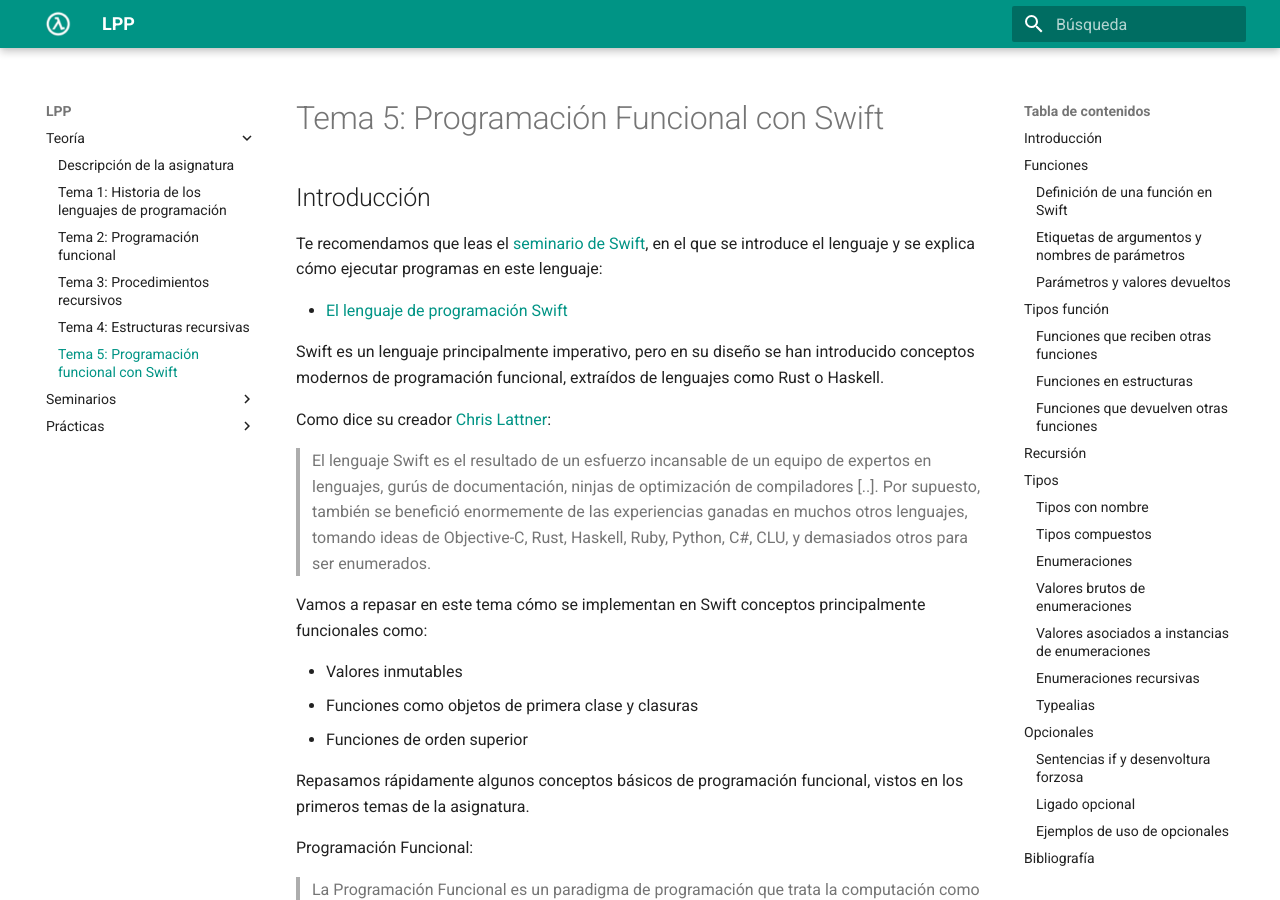
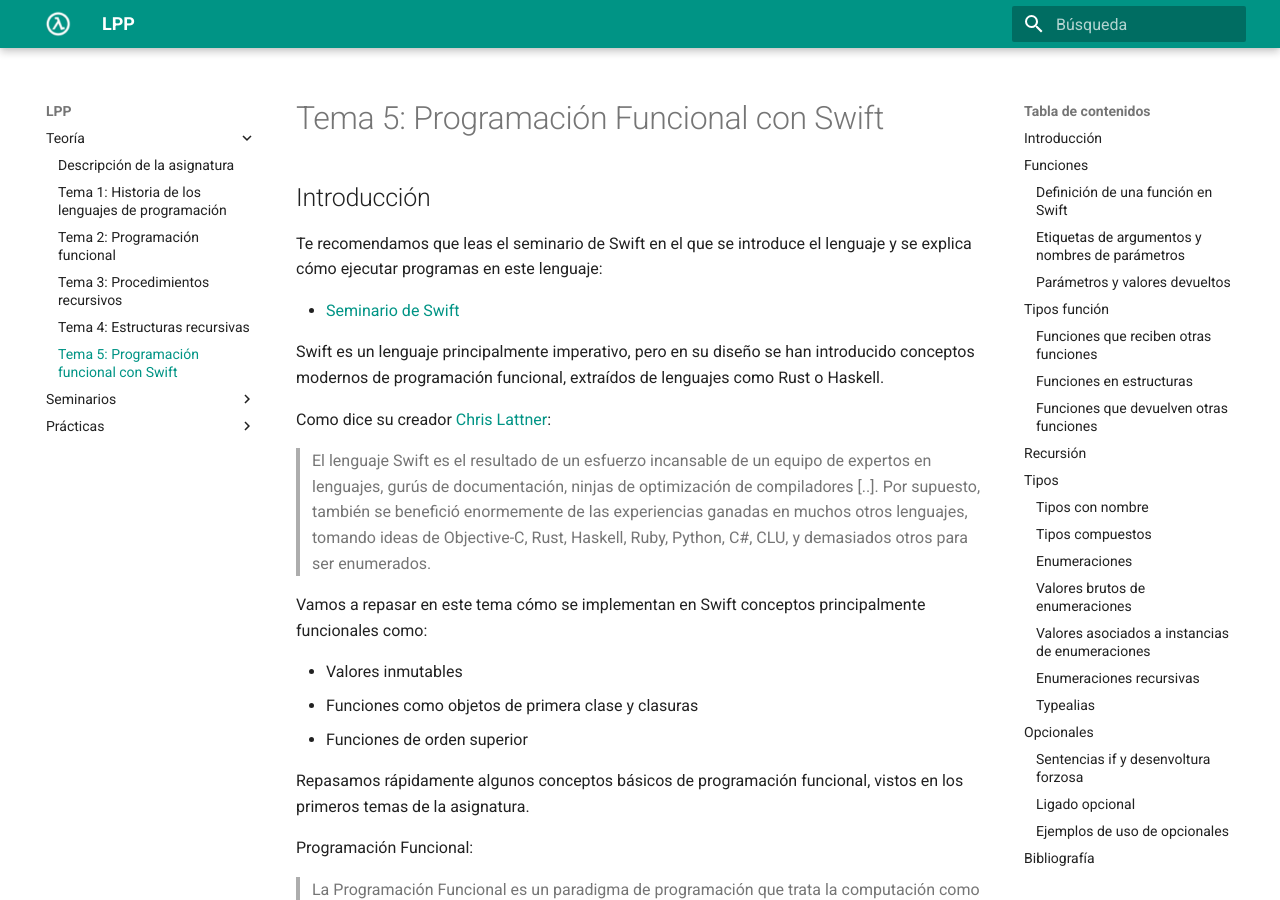
Before and after one commit to domingogallardo/apuntes-lpp, an MkDocs documentation site: the page built from docs/teoria/tema05-programacion-funcional-swift/tema05-programacion-funcional-swift.md, in a window 1280 px wide and 900 px high. Built offline with MkDocs 1.6.1 and Material for MkDocs 9.7.7, drawn with Linux system fonts in a browser that asks for light colours.

Commit message:
Corrección

```diff
--- a/docs/teoria/tema05-programacion-funcional-swift/tema05-programacion-funcional-swift.md
+++ b/docs/teoria/tema05-programacion-funcional-swift/tema05-programacion-funcional-swift.md
@@ -3,12 +3,11 @@
 
 ## Introducción
 
-Te recomendamos que leas el
-[seminario de Swift](https://github.com/domingogallardo/apuntes-lpp/blob/master/seminarios/seminario2-swift/seminario2-swift.md),
+Te recomendamos que leas el seminario de Swift
 en el que se introduce el lenguaje y se explica cómo ejecutar
 programas en este lenguaje:
 
-- [El lenguaje de programación Swift](https://github.com/domingogallardo/apuntes-lpp/blob/master/seminarios/seminario2-swift/seminario2-swift.md#-1-el-lenguaje-de-programación-swift)
+- [Seminario de Swift](https://domingogallardo.github.io/apuntes-lpp/seminarios/seminario2-swift/seminario2-swift.html)
 
 Swift es un lenguaje principalmente imperativo, pero en su diseño se
 han introducido conceptos modernos de programación funcional,
```
